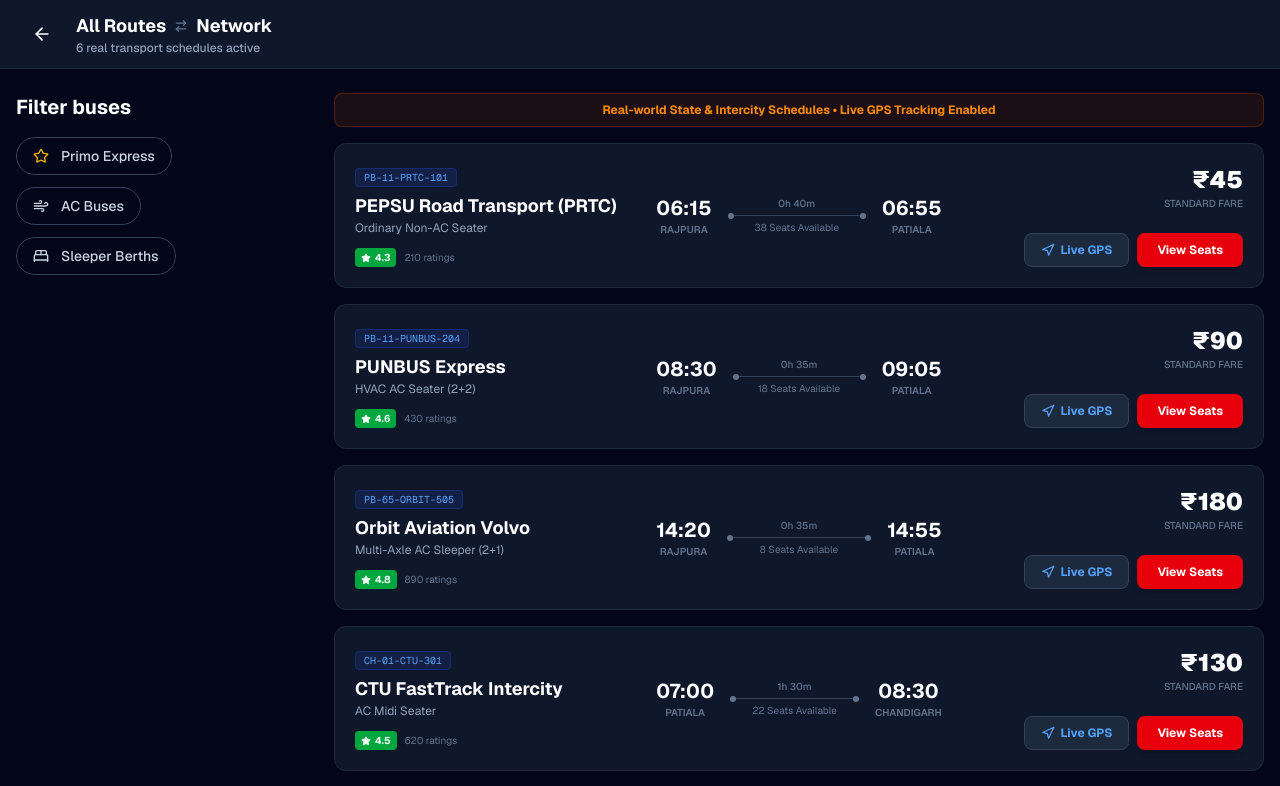
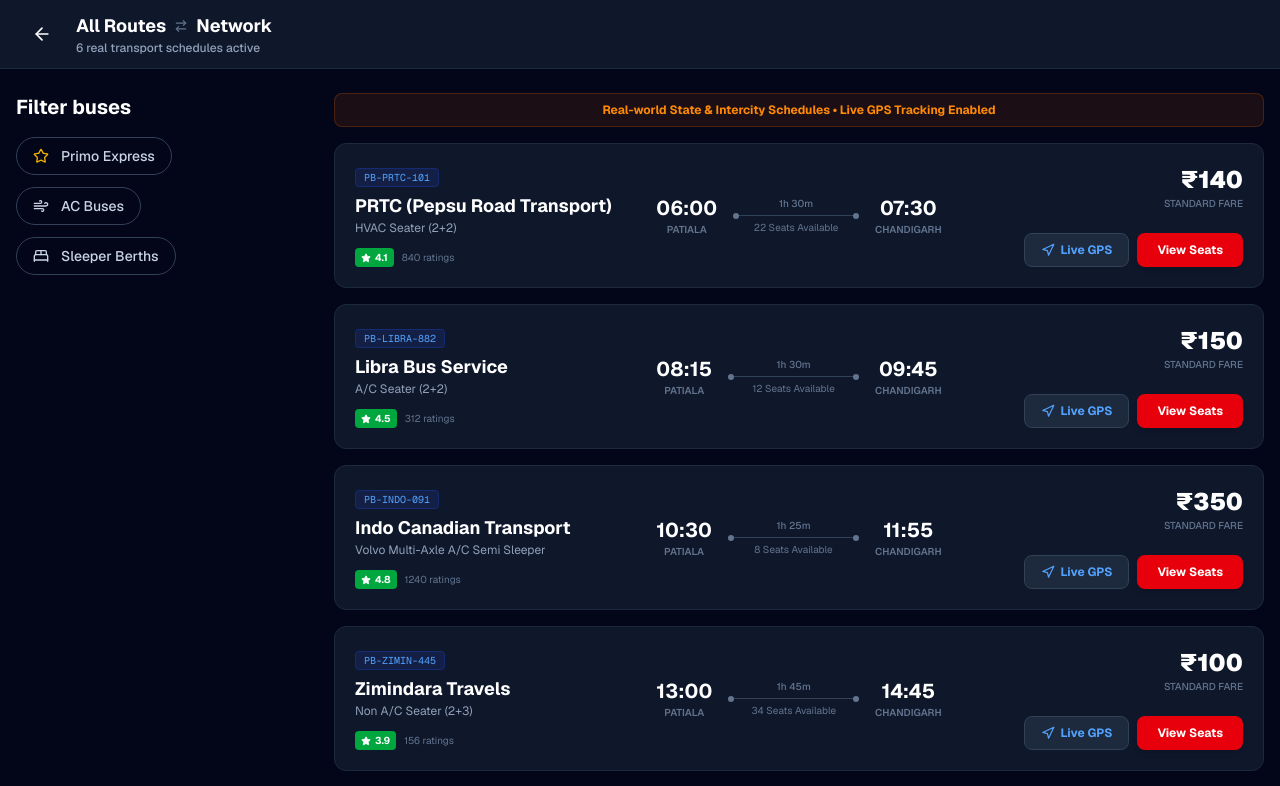
Before and after one commit to ggpt1008/college-bus-project, a Next.js app in the folder bus-booking-system/: page /search in a window 1280 px wide. Shown: the top 786 px of the page. Built offline with nearby package versions, Linux system fonts and the light colour scheme.

Commit message:
Add LiveMap component for real-time bus tracking and update TrackPage to utilize it

```diff
--- /dev/null
+++ b/bus-booking-system/src/app/track/LiveMap.tsx
@@ -0,0 +1,70 @@
+"use client";
+
+import React, { useEffect, useState } from 'react';
+import { MapContainer, TileLayer, Marker, Popup, Polyline } from 'react-leaflet';
+import L from 'leaflet';
+import 'leaflet/dist/leaflet.css';
+import { RealBus } from '@/data/buses';
+
+interface LiveMapProps {
+  bus: RealBus;
+  currentCoord: [number, number];
+  progressIndex: number;
+}
+
+export default function LiveMap({ bus, currentCoord, progressIndex }: LiveMapProps) {
+  const [icon, setIcon] = useState<L.Icon | null>(null);
+
+  useEffect(() => {
+    if (typeof window !== 'undefined') {
+      setIcon(
+        new L.Icon({
+          iconUrl: 'https://unpkg.com/leaflet@1.9.4/dist/images/marker-icon.png',
+          iconRetinaUrl: 'https://unpkg.com/leaflet@1.9.4/dist/images/marker-icon-2x.png',
+          shadowUrl: 'https://unpkg.com/leaflet@1.9.4/dist/images/marker-shadow.png',
+          iconSize: [25, 41],
+          iconAnchor: [12, 41],
+          popupAnchor: [1, -34],
+        })
+      );
+    }
+  }, []);
+
+  if (!icon) return <div className="w-full h-full flex items-center justify-center text-slate-500">Initializing Route Map...</div>;
+
+  const polylineCoords = bus.gpsRoute.map(r => [r.lat, r.lng] as [number, number]);
+
+  return (
+    <MapContainer
+      key={bus.id} // Forces re-render if bus changes
+      center={currentCoord}
+      zoom={11}
+      scrollWheelZoom={true}
+      style={{ height: '100%', width: '100%' }}
+    >
+      <TileLayer url="https://{s}.basemaps.cartocdn.com/dark_all/{z}/{x}/{y}{r}.png" />
+
+      {/* Draws the path the bus will take */}
+      <Polyline positions={polylineCoords} color="#3b82f6" weight={4} opacity={0.6} dashArray="8, 8" />
+
+      {/* Markers for all stops on the route */}
+      {bus.gpsRoute.map((point, idx) => (
+        <Marker key={idx} position={[point.lat, point.lng]} icon={icon}>
+          <Popup className="text-slate-900">
+            <p className="font-bold text-xs">{point.stopName}</p>
+            <span className="text-[10px] text-slate-500">Scheduled Stop</span>
+          </Popup>
+        </Marker>
+      ))}
+
+      {/* The Active Live Bus Marker */}
+      <Marker position={currentCoord} icon={icon}>
+        <Popup className="text-slate-900">
+          <strong className="text-blue-600">{bus.id}</strong><br />
+          <span className="font-bold">Operator: {bus.operator}</span><br />
+          <span className="text-xs text-slate-600">Heading to: {bus.gpsRoute[progressIndex]?.stopName}</span>
+        </Popup>
+      </Marker>
+    </MapContainer>
+  );
+}
--- a/bus-booking-system/src/app/track/page.tsx
+++ b/bus-booking-system/src/app/track/page.tsx
@@ -1,162 +1,124 @@
 "use client";
 
 import React, { useState, useEffect } from 'react';
-import { BusFront, ArrowLeft, Gauge, RefreshCw, Wifi } from 'lucide-react';
+import { BusFront, ArrowLeft, Navigation, MapPin } from 'lucide-react';
 import { useRouter } from 'next/navigation';
 import dynamic from 'next/dynamic';
+import { REAL_WORLD_BUSES, RealBus } from '@/data/buses';
 
-// THIS IS THE MAGIC FIX: We load the whole map component safely!
 const DynamicLiveMap = dynamic(() => import('./LiveMap'), {
   ssr: false,
-  loading: () => <div className="w-full h-full flex items-center justify-center text-slate-500">Loading Radar Module...</div>
+  loading: () => <div className="w-full h-full flex items-center justify-center text-slate-500">Loading GPS Module...</div>
 });
 
-interface LiveVehicle {
-  id: string;
-  label: string;
-  lat: number;
-  lng: number;
-  speed: number;
-  bearing: number;
-  timestamp: number;
+export default function TrackPage() {
+  const router = useRouter();
+  const [selectedBus, setSelectedBus] = useState<RealBus | null>(null);
+  const [currentCoord, setCurrentCoord] = useState<[number, number]>([0, 0]);
+  const [progressIndex, setProgressIndex] = useState(0);
+
+  useEffect(() => {
+    // 1. Grab the specific bus you clicked on from the URL
+    const params = new URLSearchParams(window.location.search);
+    const busId = params.get('busId');
+
+    let targetBus = REAL_WORLD_BUSES[0]; // Fallback to first bus if URL is empty
+    if (busId) {
+      const found = REAL_WORLD_BUSES.find(b => b.id === busId);
+      if (found) targetBus = found;
     }
 
-export default function LiveTrackingPage() {
-  const router = useRouter();
-  const [vehicles, setVehicles] = useState<LiveVehicle[]>([]);
-  const [selectedVehicle, setSelectedVehicle] = useState<LiveVehicle | null>(null);
-  const [dataSource, setDataSource] = useState('Connecting to GTFS-RT Stream...');
-  const [lastSync, setLastSync] = useState<string>('');
-  const [isUpdating, setIsUpdating] = useState(false);
-
-  const fetchStream = async () => {
-    setIsUpdating(true);
-    try {
-      const res = await fetch('/api/live-buses');
-      if (res.ok) {
-        const data = await res.json();
-        setVehicles(data.buses);
-        setDataSource(data.source);
-        setLastSync(new Date().toLocaleTimeString());
-
-        if (selectedVehicle) {
-          const updated = data.buses.find((v: LiveVehicle) => v.id === selectedVehicle.id);
-          if (updated) setSelectedVehicle(updated);
-        } else if (data.buses.length > 0) {
-          setSelectedVehicle(data.buses[0]);
-        }
-      }
-    } catch (e) {
-      console.error("Live streaming failed", e);
-    } finally {
-      setIsUpdating(false);
-    }
-  };
+    setSelectedBus(targetBus);
+    setCurrentCoord([targetBus.gpsRoute[0].lat, targetBus.gpsRoute[0].lng]);
+  }, []);
 
   useEffect(() => {
-    fetchStream();
-    const interval = setInterval(fetchStream, 4000);
+    if (!selectedBus) return;
+
+    // 2. Simulate live GPS movement between the cities
+    const interval = setInterval(() => {
+      setProgressIndex((prev) => {
+        const nextIndex = (prev + 1) % selectedBus.gpsRoute.length;
+        const target = selectedBus.gpsRoute[nextIndex];
+        setCurrentCoord([target.lat, target.lng]);
+        return nextIndex;
+      });
+    }, 4000); // Updates position every 4 seconds
+
     return () => clearInterval(interval);
-  }, []);
+  }, [selectedBus]);
+
+  if (!selectedBus) return null;
 
   return (
     <div className="min-h-screen bg-slate-950 text-slate-200 flex flex-col font-sans">
 
       <nav className="flex items-center justify-between px-6 py-4 bg-slate-900 border-b border-slate-800 sticky top-0 z-50">
         <div className="flex items-center gap-4">
-          <button onClick={() => router.push('/')} className="p-2 bg-slate-800 hover:bg-slate-700 rounded-full transition">
+          <button onClick={() => router.back()} className="p-2 bg-slate-800 hover:bg-slate-700 rounded-full transition">
             <ArrowLeft size={20} className="text-white" />
           </button>
           <div className="flex items-center gap-2 cursor-pointer" onClick={() => router.push('/')}>
-            <div className="bg-blue-600 p-2 rounded-lg">
-              <BusFront size={22} className="text-white" />
+            <div className="bg-blue-600 p-2 rounded-lg"><BusFront size={22} className="text-white" /></div>
+            <span className="text-xl font-bold tracking-tight text-white hidden sm:block">Route Tracker</span>
           </div>
-            <span className="text-xl font-bold tracking-tight text-white">OmniBus Real-Time Radar</span>
-          </div>
-        </div>
-
-        <div className="flex items-center gap-3 text-xs font-mono">
-          <span className="flex items-center gap-1.5 px-3 py-1.5 bg-slate-800 border border-slate-700 rounded-full">
-            <Wifi size={14} className="text-red-500 animate-pulse" />
-            <span className="text-slate-300">{dataSource}</span>
-          </span>
-          {lastSync && (
-            <span className="hidden sm:inline text-slate-500">
-              Synced: <strong className="text-slate-300">{lastSync}</strong>
-            </span>
-          )}
         </div>
       </nav>
 
       <div className="flex-1 max-w-7xl w-full mx-auto p-4 md:p-6 grid grid-cols-1 lg:grid-cols-4 gap-6">
 
-        {/* Left Sidebar */}
-        <div className="lg:col-span-1 space-y-4 flex flex-col h-[700px]">
-          <div className="bg-slate-900 p-4 rounded-xl border border-slate-800">
-            <h2 className="text-xs font-bold uppercase tracking-wider text-slate-400 mb-2">Live Fleet Control</h2>
-            <div className="text-2xl font-black text-white flex items-center justify-between">
-              <span>{vehicles.length} Buses</span>
-              {isUpdating && <RefreshCw size={16} className="animate-spin text-blue-500" />}
+        {/* Left Side: Route Telemetry */}
+        <div className="lg:col-span-1 space-y-4 flex flex-col">
+          <div className="bg-slate-900 p-5 rounded-xl border border-slate-800 shadow-lg">
+            <span className="text-[10px] font-mono font-bold text-blue-400 bg-blue-900/60 px-2 py-0.5 rounded border border-blue-800/40 uppercase">
+              {selectedBus.id}
+            </span>
+            <h2 className="text-xl font-bold text-white mt-2">{selectedBus.operator}</h2>
+            <p className="text-xs text-slate-400 mb-4">{selectedBus.type}</p>
+
+            <div className="space-y-4 border-t border-slate-800 pt-4 relative">
+              <div className="absolute left-[11px] top-[26px] bottom-6 w-0.5 bg-slate-700 z-0"></div>
+
+              <div className="flex gap-4 relative z-10">
+                <div className="w-6 h-6 rounded-full bg-slate-800 border-2 border-blue-500 flex items-center justify-center shrink-0 mt-1">
+                  <div className="w-2 h-2 rounded-full bg-blue-500"></div>
+                </div>
+                <div>
+                  <p className="text-sm font-bold text-white">{selectedBus.from}</p>
+                  <p className="text-xs text-slate-500">{selectedBus.departure}</p>
                 </div>
               </div>
 
-          {selectedVehicle && (
-            <div className="bg-blue-950/40 border border-blue-800/60 p-4 rounded-xl space-y-3">
-              <div className="flex justify-between items-start">
+              <div className="flex gap-4 relative z-10">
+                <div className="w-6 h-6 rounded-full bg-slate-800 border-2 border-slate-600 flex items-center justify-center shrink-0 mt-1">
+                  <MapPin size={12} className="text-slate-400" />
+                </div>
                 <div>
-                  <span className="text-[10px] font-mono font-bold text-blue-400 bg-blue-900/60 px-2 py-0.5 rounded">
-                    {selectedVehicle.id}
-                  </span>
-                  <h3 className="font-bold text-white text-base mt-1">{selectedVehicle.label}</h3>
+                  <p className="text-sm font-bold text-white">{selectedBus.to}</p>
+                  <p className="text-xs text-slate-500">{selectedBus.arrival}</p>
                 </div>
-                <div className="text-right font-mono">
-                  <div className="text-xs text-green-400 flex items-center gap-1 justify-end">
-                    <Gauge size={12} /> {selectedVehicle.speed} km/h
               </div>
             </div>
           </div>
 
-              <div className="pt-2 border-t border-blue-900/40 text-xs text-slate-400 space-y-1">
-                <p className="flex justify-between">
-                  <span>Coordinates:</span>
-                  <span className="text-slate-200 font-mono">{selectedVehicle.lat.toFixed(4)}, {selectedVehicle.lng.toFixed(4)}</span>
-                </p>
-                <p className="flex justify-between">
-                  <span>Bearing:</span>
-                  <span className="text-slate-200 font-mono">{selectedVehicle.bearing}°</span>
+          <div className="bg-blue-950/40 border border-blue-800/60 p-4 rounded-xl">
+             <div className="flex justify-between text-xs font-mono text-slate-300">
+               <span>Status: <strong className="text-green-400">EN ROUTE</strong></span>
+               <span className="flex items-center gap-1.5"><span className="w-2 h-2 bg-green-500 rounded-full animate-pulse"></span> GPS Live</span>
+             </div>
+             <p className="text-sm text-white mt-3 font-medium flex items-center gap-2">
+               <Navigation size={16} className="text-blue-400"/>
+               Next Stop: {selectedBus.gpsRoute[progressIndex]?.stopName}
              </p>
           </div>
         </div>
-          )}
 
-          <div className="flex-1 bg-slate-900 border border-slate-800 rounded-xl overflow-y-auto p-2 space-y-2">
-            <p className="text-[11px] font-bold text-slate-500 uppercase px-2 py-1">Active Vehicles</p>
-            {vehicles.map((bus) => (
-              <div
-                key={bus.id}
-                onClick={() => setSelectedVehicle(bus)}
-                className={`p-3 rounded-lg cursor-pointer transition border text-sm ${
-                  selectedVehicle?.id === bus.id
-                    ? 'bg-blue-600 border-blue-500 text-white shadow-md'
-                    : 'bg-slate-800/60 border-slate-700/60 text-slate-300 hover:bg-slate-800'
-                }`}
-              >
-                <div className="flex justify-between font-bold">
-                  <span>{bus.label}</span>
-                  <span className="font-mono text-xs text-green-400">{bus.speed} km/h</span>
-                </div>
-                <p className="text-xs opacity-75 font-mono mt-0.5">{bus.id}</p>
-              </div>
-            ))}
-          </div>
-        </div>
-
-        {/* Right Map Module */}
+        {/* Right Side: Map */}
         <div className="lg:col-span-3 bg-slate-900 border border-slate-800 rounded-2xl overflow-hidden shadow-2xl relative min-h-[500px] h-[700px]">
            <DynamicLiveMap
-             vehicles={vehicles}
-             selectedVehicle={selectedVehicle}
-             onVehicleSelect={setSelectedVehicle}
+             bus={selectedBus}
+             currentCoord={currentCoord}
+             progressIndex={progressIndex}
            />
         </div>
       </div>
--- a/bus-booking-system/src/data/buses.ts
+++ b/bus-booking-system/src/data/buses.ts
@@ -18,120 +18,113 @@
 }
 
 export const REAL_WORLD_BUSES: RealBus[] = [
-  // --- RAJPURA <-> PATIALA ROUTES ---
+  // --- PATIALA <-> CHANDIGARH ROUTES (RedBus Snapshot) ---
   {
-    id: 'PB-11-PRTC-101',
-    operator: 'PEPSU Road Transport (PRTC)',
-    type: 'Ordinary Non-AC Seater',
-    from: 'Rajpura',
-    to: 'Patiala',
-    departure: '06:15',
-    arrival: '06:55',
-    duration: '0h 40m',
-    price: 45,
-    seatsLeft: 38,
-    rating: 4.3,
-    reviews: 210,
+    id: 'PB-PRTC-101',
+    operator: 'PRTC (Pepsu Road Transport)',
+    type: 'HVAC Seater (2+2)',
+    from: 'Patiala',
+    to: 'Chandigarh',
+    departure: '06:00',
+    arrival: '07:30',
+    duration: '1h 30m',
+    price: 140,
+    seatsLeft: 22,
+    rating: 4.1,
+    reviews: 840,
+    isAC: true,
+    isSleeper: false,
+    isPrimo: false,
+    gpsRoute: [
+      { lat: 30.3398, lng: 76.3869, stopName: 'Patiala Bus Stand' },
+      { lat: 30.6425, lng: 76.8173, stopName: 'Zirakpur' },
+      { lat: 30.7333, lng: 76.7794, stopName: 'ISBT Sec 43 Chandigarh' }
+    ]
+  },
+  {
+    id: 'PB-LIBRA-882',
+    operator: 'Libra Bus Service',
+    type: 'A/C Seater (2+2)',
+    from: 'Patiala',
+    to: 'Chandigarh',
+    departure: '08:15',
+    arrival: '09:45',
+    duration: '1h 30m',
+    price: 150,
+    seatsLeft: 12,
+    rating: 4.5,
+    reviews: 312,
+    isAC: true,
+    isSleeper: false,
+    isPrimo: true,
+    gpsRoute: [
+      { lat: 30.3398, lng: 76.3869, stopName: 'Patiala Bus Stand' },
+      { lat: 30.7333, lng: 76.7794, stopName: 'ISBT Sec 43 Chandigarh' }
+    ]
+  },
+  {
+    id: 'PB-INDO-091',
+    operator: 'Indo Canadian Transport',
+    type: 'Volvo Multi-Axle A/C Semi Sleeper',
+    from: 'Patiala',
+    to: 'Chandigarh',
+    departure: '10:30',
+    arrival: '11:55',
+    duration: '1h 25m',
+    price: 350,
+    seatsLeft: 8,
+    rating: 4.8,
+    reviews: 1240,
+    isAC: true,
+    isSleeper: false,
+    isPrimo: true,
+    gpsRoute: [
+      { lat: 30.3398, lng: 76.3869, stopName: 'Patiala Bus Stand' },
+      { lat: 30.7333, lng: 76.7794, stopName: 'ISBT Sec 43 Chandigarh' }
+    ]
+  },
+  {
+    id: 'PB-ZIMIN-445',
+    operator: 'Zimindara Travels',
+    type: 'Non A/C Seater (2+3)',
+    from: 'Patiala',
+    to: 'Chandigarh',
+    departure: '13:00',
+    arrival: '14:45',
+    duration: '1h 45m',
+    price: 100,
+    seatsLeft: 34,
+    rating: 3.9,
+    reviews: 156,
     isAC: false,
     isSleeper: false,
     isPrimo: false,
     gpsRoute: [
-      { lat: 30.4853, lng: 76.5913, stopName: 'Rajpura Old Bus Stand' },
-      { lat: 30.4180, lng: 76.4780, stopName: 'Bahadurgarh Fort' },
-      { lat: 30.3398, lng: 76.3869, stopName: 'Patiala ISBT' }
+      { lat: 30.3398, lng: 76.3869, stopName: 'Patiala Bus Stand' },
+      { lat: 30.4853, lng: 76.5913, stopName: 'Rajpura Bypass' },
+      { lat: 30.6425, lng: 76.8173, stopName: 'Zirakpur' },
+      { lat: 30.7333, lng: 76.7794, stopName: 'ISBT Sec 43 Chandigarh' }
     ]
   },
   {
-    id: 'PB-11-PUNBUS-204',
-    operator: 'PUNBUS Express',
-    type: 'HVAC AC Seater (2+2)',
-    from: 'Rajpura',
-    to: 'Patiala',
-    departure: '08:30',
-    arrival: '09:05',
-    duration: '0h 35m',
-    price: 90,
-    seatsLeft: 18,
+    id: 'PB-ORBIT-777',
+    operator: 'Orbit Aviation',
+    type: 'Scania AC Seater (2+2)',
+    from: 'Patiala',
+    to: 'Chandigarh',
+    departure: '17:45',
+    arrival: '19:10',
+    duration: '1h 25m',
+    price: 250,
+    seatsLeft: 19,
     rating: 4.6,
-    reviews: 430,
+    reviews: 892,
     isAC: true,
     isSleeper: false,
     isPrimo: true,
     gpsRoute: [
-      { lat: 30.4853, lng: 76.5913, stopName: 'Rajpura Flyover' },
-      { lat: 30.4180, lng: 76.4780, stopName: 'Bahadurgarh' },
-      { lat: 30.3398, lng: 76.3869, stopName: 'Patiala ISBT' }
-    ]
-  },
-  {
-    id: 'PB-65-ORBIT-505',
-    operator: 'Orbit Aviation Volvo',
-    type: 'Multi-Axle AC Sleeper (2+1)',
-    from: 'Rajpura',
-    to: 'Patiala',
-    departure: '14:20',
-    arrival: '14:55',
-    duration: '0h 35m',
-    price: 180,
-    seatsLeft: 8,
-    rating: 4.8,
-    reviews: 890,
-    isAC: true,
-    isSleeper: true,
-    isPrimo: true,
-    gpsRoute: [
-      { lat: 30.4853, lng: 76.5913, stopName: 'Eagle Motel Rajpura' },
-      { lat: 30.3398, lng: 76.3869, stopName: 'Patiala Bus Stand' }
-    ]
-  },
-
-  // --- PATIALA <-> CHANDIGARH ROUTES ---
-  {
-    id: 'CH-01-CTU-301',
-    operator: 'CTU FastTrack Intercity',
-    type: 'AC Midi Seater',
-    from: 'Patiala',
-    to: 'Chandigarh',
-    departure: '07:00',
-    arrival: '08:30',
-    duration: '1h 30m',
-    price: 130,
-    seatsLeft: 22,
-    rating: 4.5,
-    reviews: 620,
-    isAC: true,
-    isSleeper: false,
-    isPrimo: true,
-    gpsRoute: [
-      { lat: 30.3398, lng: 76.3869, stopName: 'Patiala ISBT' },
-      { lat: 30.4853, lng: 76.5913, stopName: 'Rajpura' },
-      { lat: 30.6425, lng: 76.8173, stopName: 'Zirakpur' },
-      { lat: 30.7333, lng: 76.7794, stopName: 'ISBT Sector 43 Chandigarh' }
-    ]
-  },
-
-  // --- DELHI <-> MANALI ROUTES ---
-  {
-    id: 'HP-63-HRTC-702',
-    operator: 'HRTC Himgaurav',
-    type: 'Volvo 9600 AC Sleeper',
-    from: 'Delhi',
-    to: 'Manali',
-    departure: '19:00',
-    arrival: '08:30',
-    duration: '13h 30m',
-    price: 1450,
-    seatsLeft: 14,
-    rating: 4.7,
-    reviews: 1240,
-    isAC: true,
-    isSleeper: true,
-    isPrimo: true,
-    gpsRoute: [
-      { lat: 28.6679, lng: 77.2173, stopName: 'ISBT Kashmere Gate Delhi' },
-      { lat: 30.6952, lng: 76.8611, stopName: 'Ambala Cantt' },
-      { lat: 31.5892, lng: 76.9182, stopName: 'Mandi' },
-      { lat: 32.2396, lng: 77.1887, stopName: 'Manali Bus Stand' }
+      { lat: 30.3398, lng: 76.3869, stopName: 'Patiala Bus Stand' },
+      { lat: 30.7333, lng: 76.7794, stopName: 'ISBT Sec 43 Chandigarh' }
     ]
   },
 
```
Lines whose indentation alone changed are shown as unchanged.
